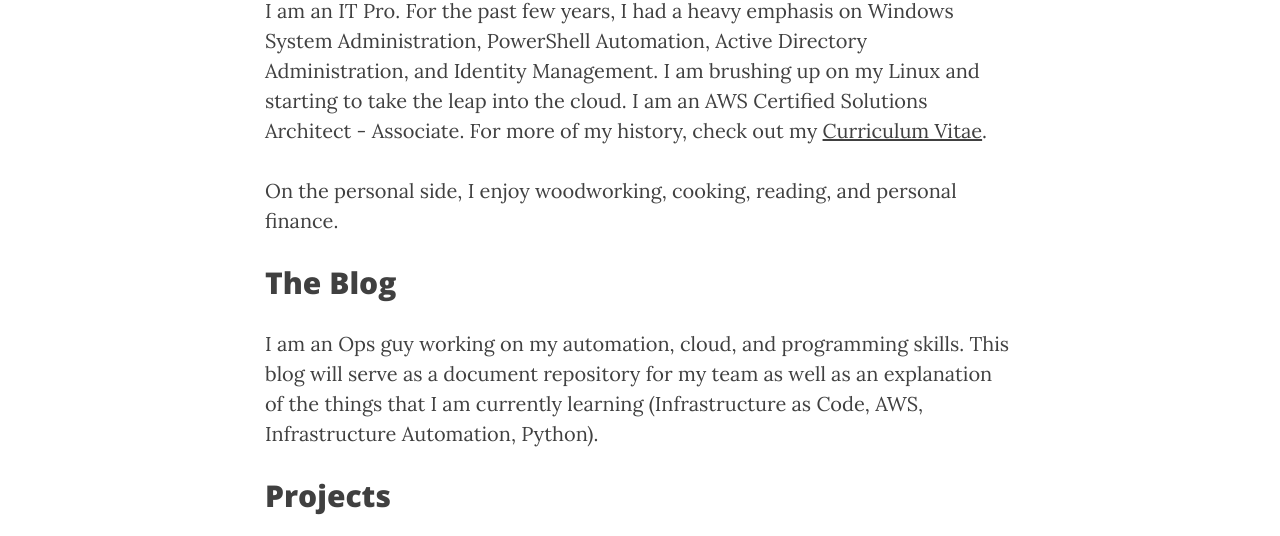
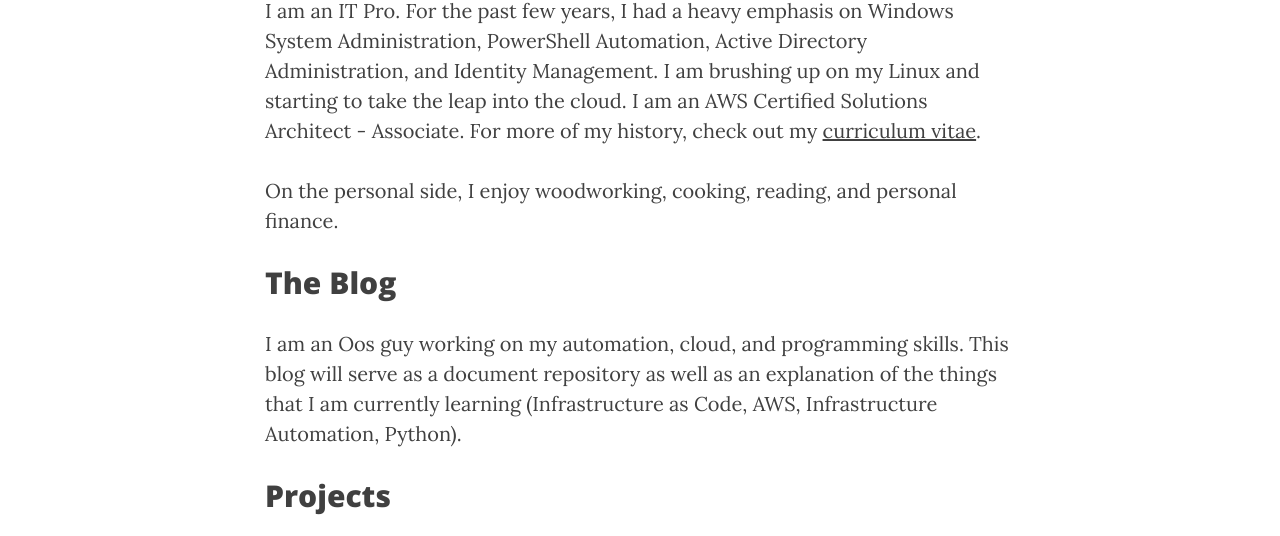
Before and after one commit to tjsullivan1/tjsullivan1.github.io, a Jekyll site: the page built from about.html, in a window 1280 px wide. Shown: the part 593-1129 px from the top of the page. Built offline with Jekyll 4.4.1, drawn with Linux system fonts in a browser that asks for light colours; nearby versions of some CDN libraries.

Commit message:
fixed some casing issues

```diff
--- a/_includes/about_content.md
+++ b/_includes/about_content.md
@@ -1,13 +1,13 @@
 
 ## Me
 
-I am an IT Pro. For the past few years, I had a heavy emphasis on Windows System Administration, PowerShell Automation, Active Directory Administration, and Identity Management. I am brushing up on my Linux and starting to take the leap into the cloud. I am an AWS Certified Solutions Architect - Associate. For more of my history, check out my [Curriculum Vitae]({{site.url}}/cv.html).
+I am an IT Pro. For the past few years, I had a heavy emphasis on Windows System Administration, PowerShell Automation, Active Directory Administration, and Identity Management. I am brushing up on my Linux and starting to take the leap into the cloud. I am an AWS Certified Solutions Architect - Associate. For more of my history, check out my [curriculum vitae]({{site.url}}/cv.html).
 
 On the personal side, I enjoy woodworking, cooking, reading, and personal finance.
 
 ## The Blog
 
-I am an Ops guy working on my automation, cloud, and programming skills. This blog will serve as a document repository for my team as well as an explanation of the things that I am currently learning (Infrastructure as Code, AWS, Infrastructure Automation, Python).
+I am an Oos guy working on my automation, cloud, and programming skills. This blog will serve as a document repository as well as an explanation of the things that I am currently learning (Infrastructure as Code, AWS, Infrastructure Automation, Python).
 
 ## Projects
 
```
